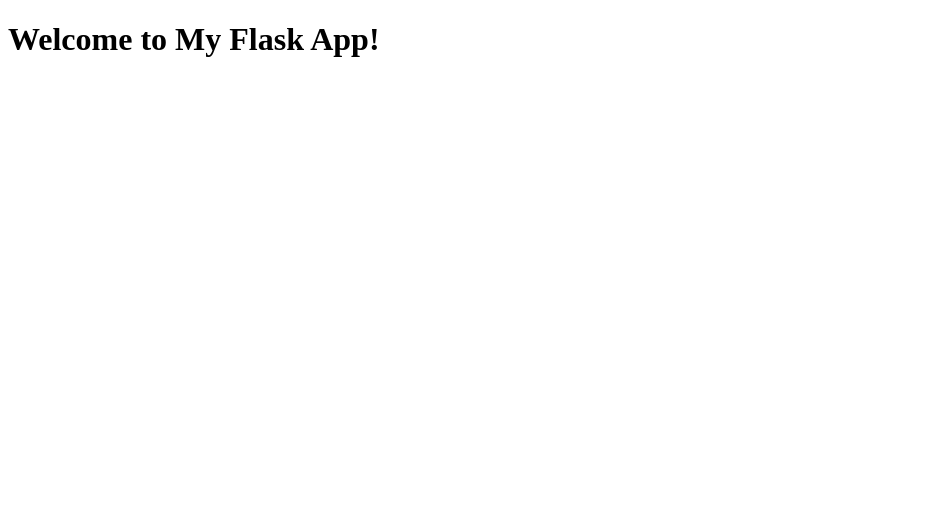
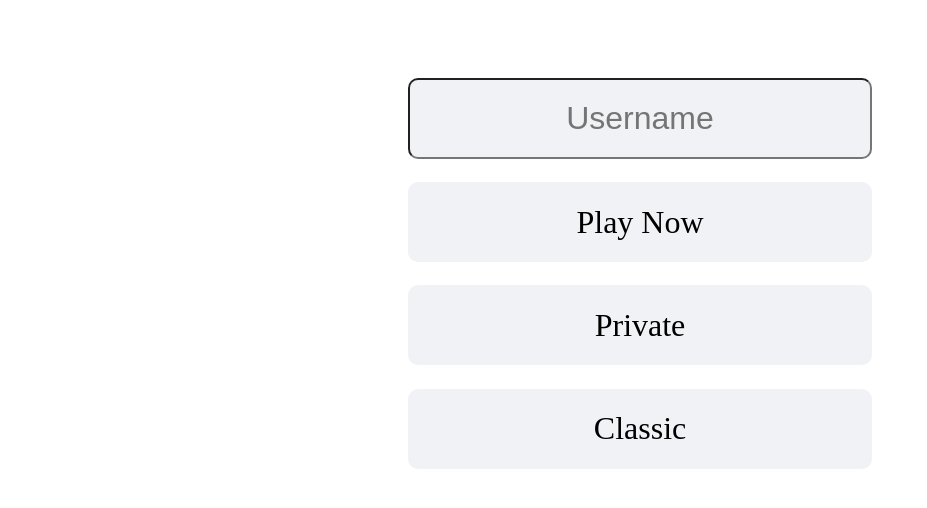
Before and after one commit to oj302/Hackathon, a Flask app: page / in a window 1280 px wide. Shown: the top 508 px of the page, without its empty margins (0-927 px from the left). Run offline with Flask 3, Linux system fonts and the light colour scheme.

Commit message:
Merged with dev0

```diff
--- a/app/templates/base.html
+++ b/app/templates/base.html
@@ -1,9 +1,21 @@
 <!doctype html>
 <html>
   <head>
-    <title>My Flask App</title>
+    <title>Hotter or Colder</title>
+    <link rel="stylesheet" href="../static/css/base.css"></style>
   </head>
   <body>
-    <h1>Welcome to My Flask App!</h1>
+    <div class="main">
+        <div class="start-screen">
+            <input type="text" placeholder="Username" maxlength="12" id="input-username" class="input-username">
+            <div class="btn" id="btn-play">Play Now</div>
+            <div class="btn" id="btn-private">Private</div>
+            <div class="btn" id="gamemode">
+                Classic
+            </div>
+            <script src="../static/scripts/start-up.js"></script>
+        </div>
+    </div>
+
   </body>
 </html>
--- /dev/null
+++ b/app/templates/static/css/base.css
@@ -0,0 +1,74 @@
+:root {
+    --bg-main: #f0f2f5;
+    --bg-body: #fff;
+    --color-txt: #000;
+    --filled-color: #000;
+    --filled-bg: #caf0f8;
+
+    --white: #fff;
+    --blue: #00aeef;
+    --red: #e91e63;
+    --black: #000;
+
+    --nav-size: 70px;
+
+    --border-radius: 10px;
+
+    --space-y: 20px;
+
+    --gap: 5px;
+
+    --font-size: 1.5rem;
+    --font-size-lg: 2rem;
+    --font-size-xl: 3rem;
+}
+
+.main {
+    /* height: 100vh; */
+    padding-top: var(--nav-size);
+    display: grid;
+    place-items: center;
+}
+
+/* start screen */
+.input-username {
+    border-radius: var(--border-radius);
+    outline: 0;
+    background-color: var(--bg-main);
+    padding: 20px;
+    font-size: var(--font-size-lg);
+    text-align: center;
+    margin-bottom: 5%;
+}
+
+.input-err {
+    border-color: var(--red);
+    animation: bounce 0.5s cubic-bezier(0.175, 0.885, 0.32, 1.275);
+}
+
+@keyframes bounce {
+    0% {
+        transform: translateX(0);
+    }
+    25% {
+        transform: translateX(20px);
+    }
+    50% {
+        transform: translateX(-20px);
+    }
+    100% {
+        transform: translateX(0);
+    }
+}
+
+.btn {
+    height: 80px;
+    background-color: var(--bg-main);
+    color: var(--color-txt);
+    border-radius: var(--border-radius);
+    display: grid;
+    place-items: center;
+    font-size: var(--font-size-lg);
+    cursor: pointer;
+    margin-bottom: 5%;
+}
--- /dev/null
+++ b/app/templates/static/scripts/start-up.js
@@ -0,0 +1,29 @@
+// get elements
+input_username = document.getElementById("input-username");
+
+const GAMEMODES = ["Classic", "Elimniation", "Stanley"]
+
+let game_index = 0;
+
+
+// name validation
+document.querySelector('#btn-play').addEventListener('click', () => {
+    // if name too short show error
+    if (input_username.value.length <= 3) {
+        input_username.classList.add('input-err');
+        setTimeout(() => {
+            input_username.classList.remove('input-err');
+            input_username.focus();
+        }, 500);
+    }
+    //else start game
+    else {
+
+    }
+});
+
+// add button event
+document.querySelector('#gamemode').addEventListener('click', (e) => {
+    game_index = game_index + 1 > GAMEMODES.length - 1 ? 0 : game_index + 1;
+    e.target.innerHTML = GAMEMODES[game_index];
+});
```
